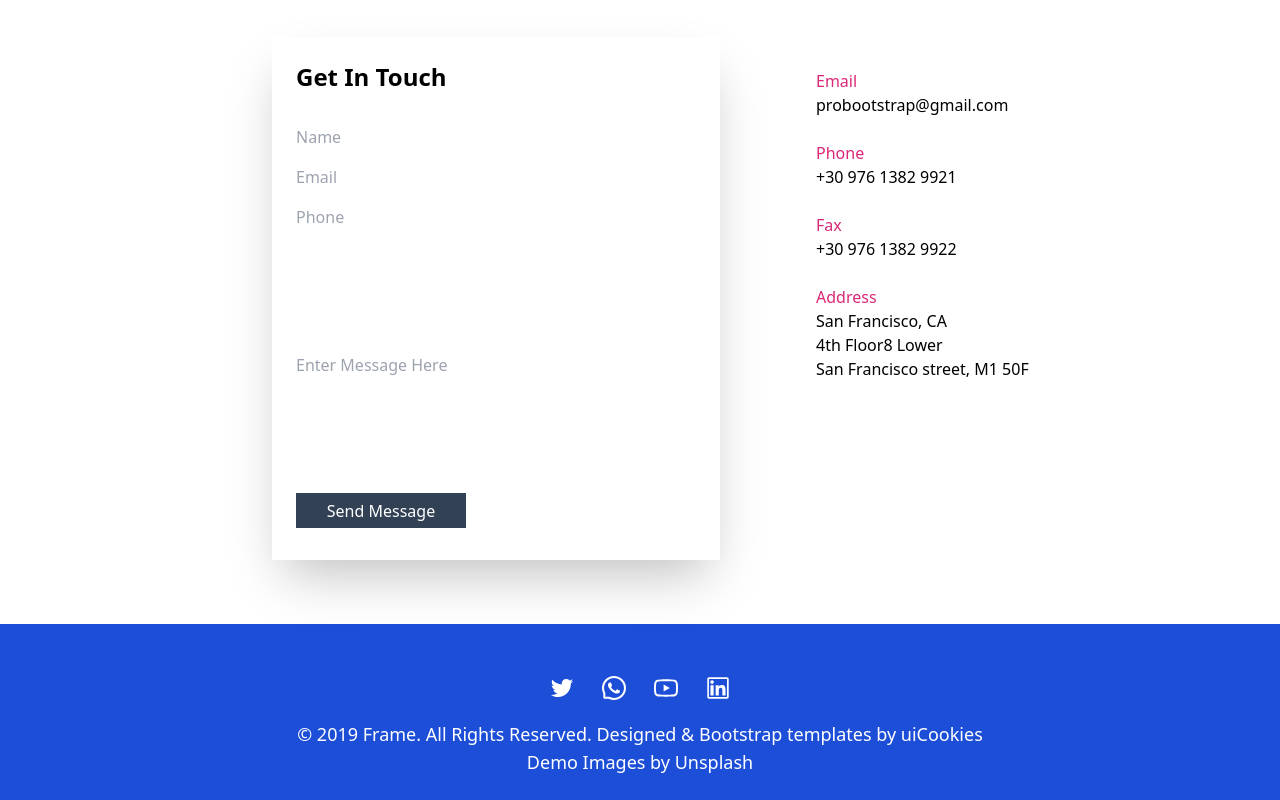
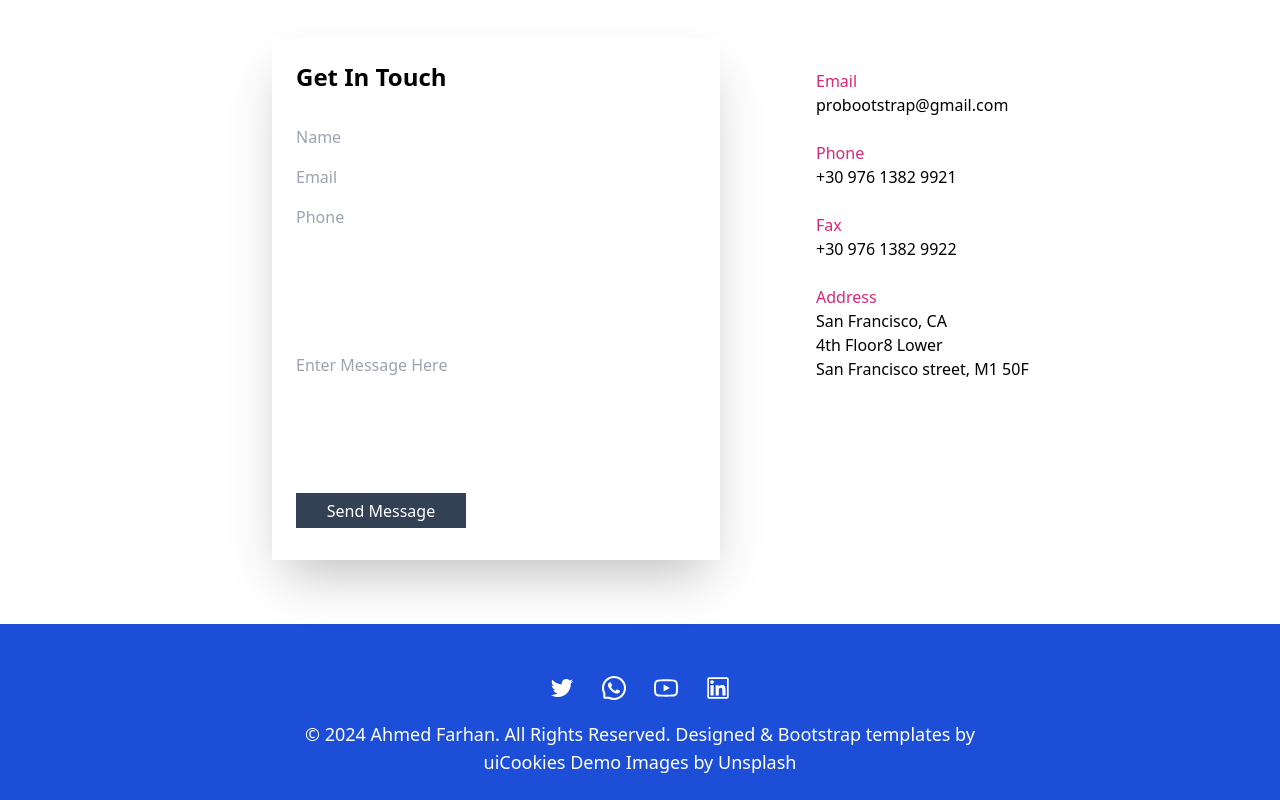
Before and after one commit to Farhanlibra/dp3et, a React (Vite) app: page / in a window 1280 px wide. Shown: the part 6517-7317 px from the top of the page. Built offline with nearby package versions, Linux system fonts and the light colour scheme.

Commit message:
Update Footer.jsx

```diff
--- a/src/component/Footer.jsx
+++ b/src/component/Footer.jsx
@@ -9,7 +9,7 @@ const Footer = () => {
           <TwitterOutlined className='mr-7' /><WhatsAppOutlined className='mr-7' /><YoutubeOutlined className='mr-7' /><LinkedinOutlined />
           </h1>
           <p className="text-lg mx-auto lg:w-[700px] pb-6">
-          © 2019 Frame. All Rights Reserved.
+          © 2024 Ahmed Farhan. All Rights Reserved.
 Designed & Bootstrap templates by uiCookies
 Demo Images by Unsplash
           </p>
```
